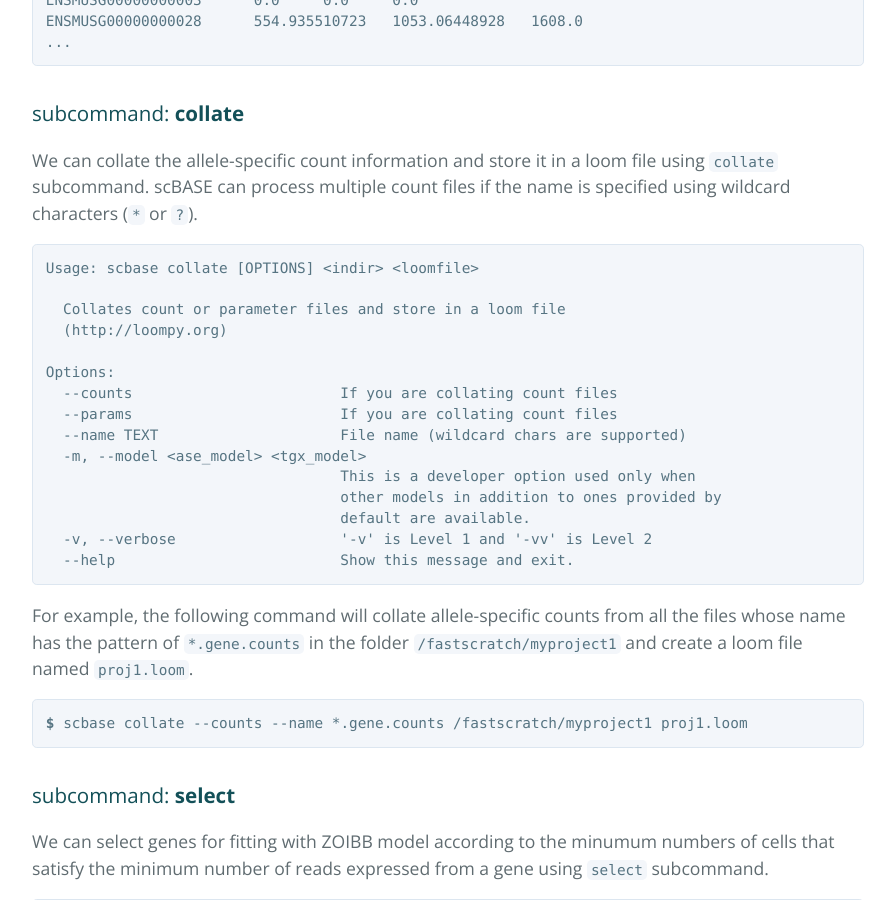
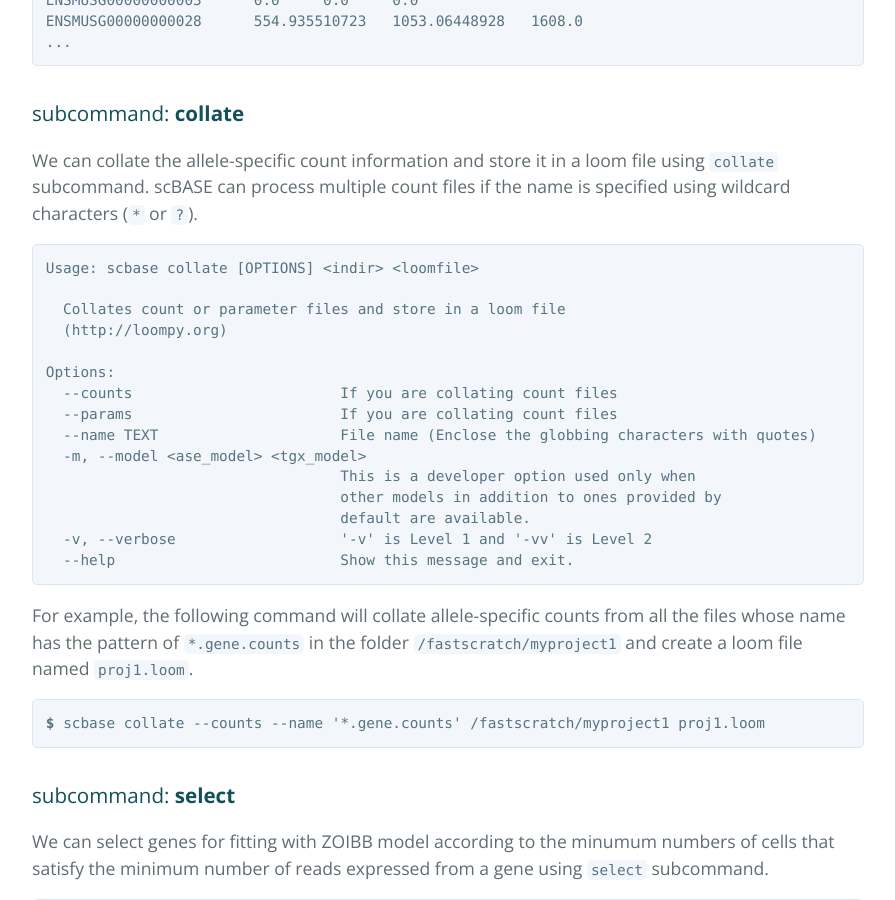
Before and after one commit to churchill-lab/scBASE, a Jekyll site: the page built from index.html, in a window 1280 px wide and 900 px high, scrolled down 2220 px. Shown: the whole window, without its empty margins (192-1087 px from the left). Built offline with Jekyll 4.4.1, drawn with Linux system fonts in a browser that asks for light colours; the list of posts is cut into pages by our own code.

Commit message:
[kbchoi] Minor mod

```diff
--- a/index.html
+++ b/index.html
@@ -76,7 +76,7 @@ ENSMUSG00000000028	554.935510723	1053.06448928	1608.0
 Options:
   --counts                        If you are collating count files
   --params                        If you are collating count files
-  --name TEXT                     File name (wildcard chars are supported)
+  --name TEXT                     File name (Enclose the globbing characters with quotes)
   -m, --model &lt;ase_model&gt; &lt;tgx_model&gt;
                                   This is a developer option used only when
                                   other models in addition to ones provided by
@@ -86,7 +86,7 @@ Options:
 </code></pre>
 
 <p>For example, the following command will collate allele-specific counts from all the files whose name has the pattern of <code>*.gene.counts</code> in the folder <code>/fastscratch/myproject1</code> and create a loom file named <code>proj1.loom</code>.</p>
-<pre><code><strong>$</strong> scbase collate --counts --name *.gene.counts /fastscratch/myproject1 proj1.loom
+<pre><code><strong>$</strong> scbase collate --counts --name '*.gene.counts' /fastscratch/myproject1 proj1.loom
 </code></pre>
 
 <h3><a id="select" class="anchor" href="#select" aria-hidden="true"><span class="octicon octicon-link"></span></a>subcommand: <strong>select</strong></h3>
```
